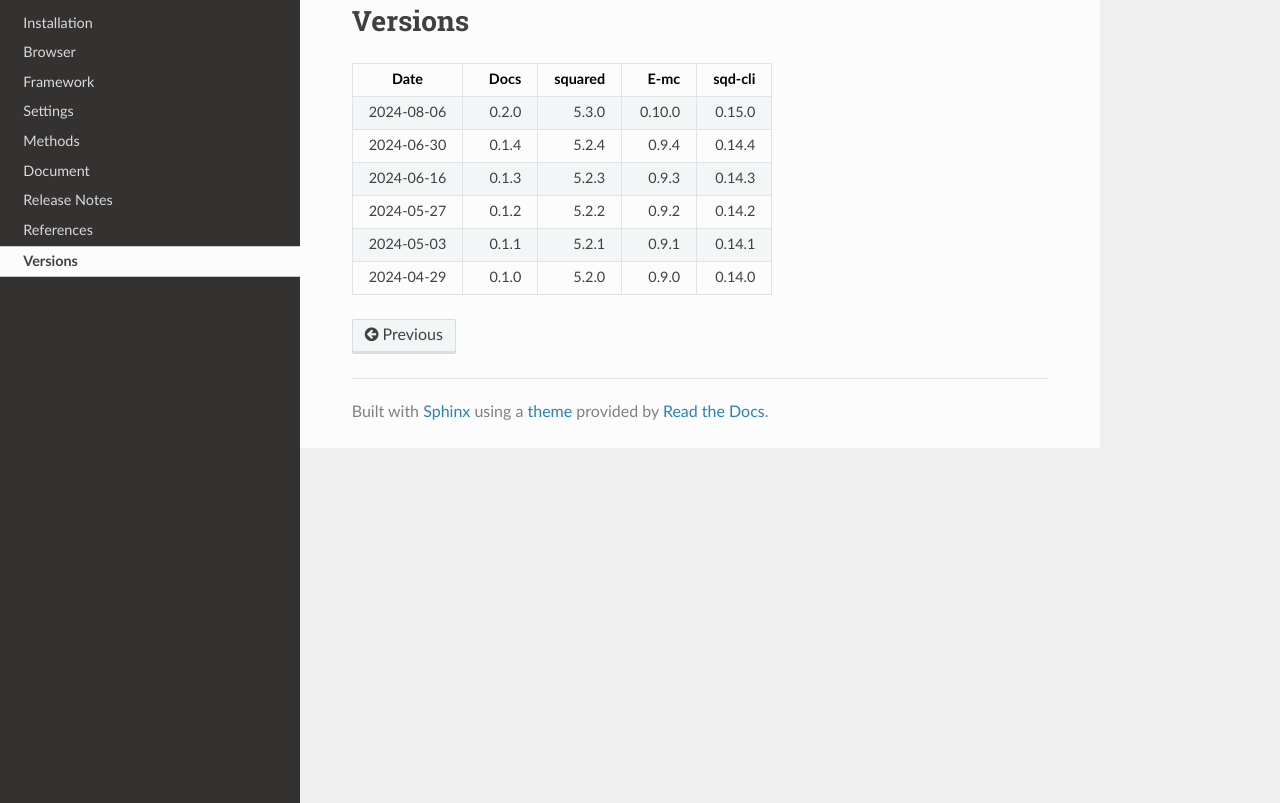
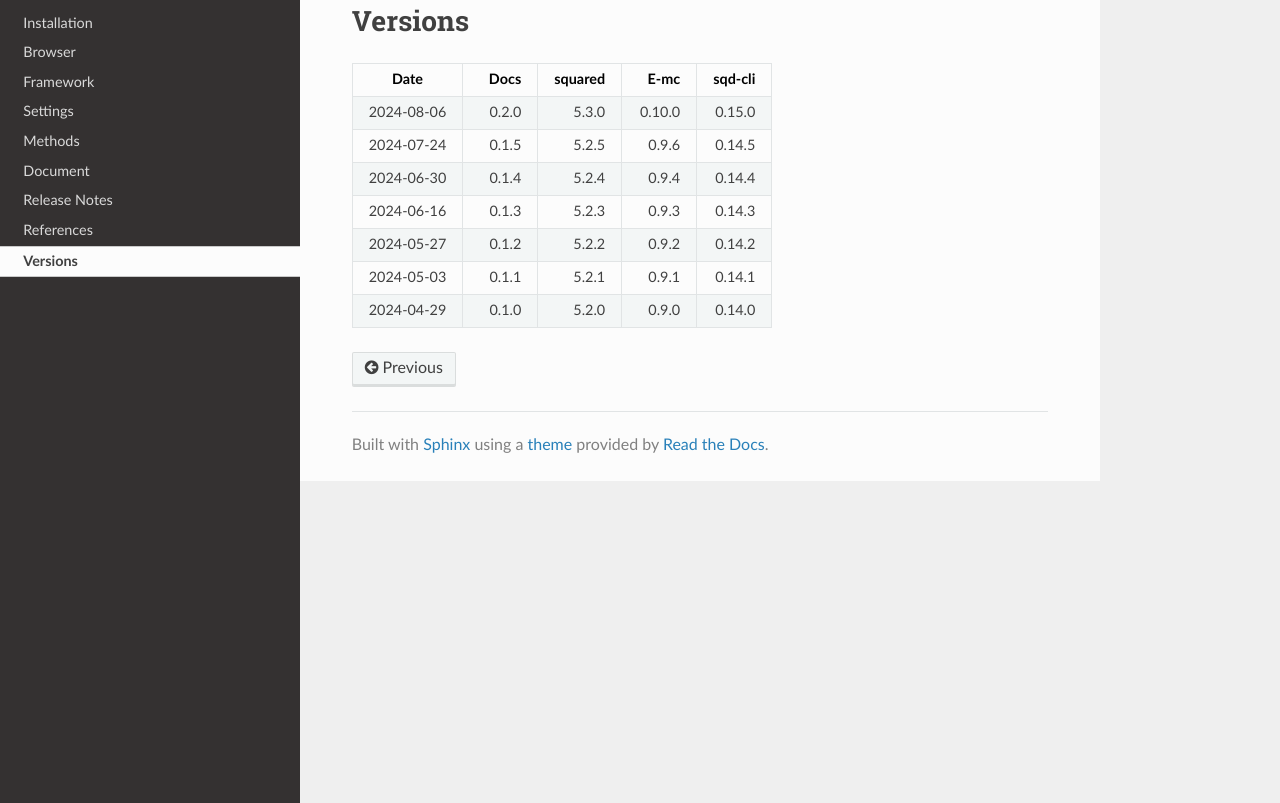
Before and after one commit to anpham6/android-docs, a Sphinx documentation site: the page built from source/versions.rst, in a window 1280 px wide, cut to the strip 97-900 px from the top of the page. Built offline with Sphinx 7.4.7 and the Read the Docs theme 2.0.0, drawn with Linux system fonts in a browser that asks for light colours.

Commit message:
Versions: Release date for squared 5.2.5.

```diff
--- a/source/release_notes/5.2.5.rst
+++ b/source/release_notes/5.2.5.rst
@@ -2,7 +2,7 @@
 5.2.5
 =====
 
-:right:`2024-08-06`
+:right:`2024-07-24`
 
 .. highlight:: typescript
 
--- a/source/versions.rst
+++ b/source/versions.rst
@@ -8,6 +8,7 @@ Versions
    Date      Docs    squared      E-mc  sqd-cli
 ========== ======== ======== ========= ========
 2024-08-06    0.2.0    5.3.0    0.10.0   0.15.0
+2024-07-24    0.1.5    5.2.5     0.9.6   0.14.5
 2024-06-30    0.1.4    5.2.4     0.9.4   0.14.4
 2024-06-16    0.1.3    5.2.3     0.9.3   0.14.3
 2024-05-27    0.1.2    5.2.2     0.9.2   0.14.2
```
Also changed, not shown: README.md (+1 -0 lines).
